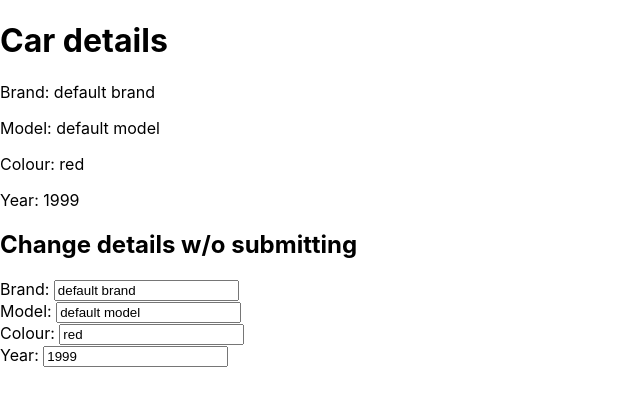
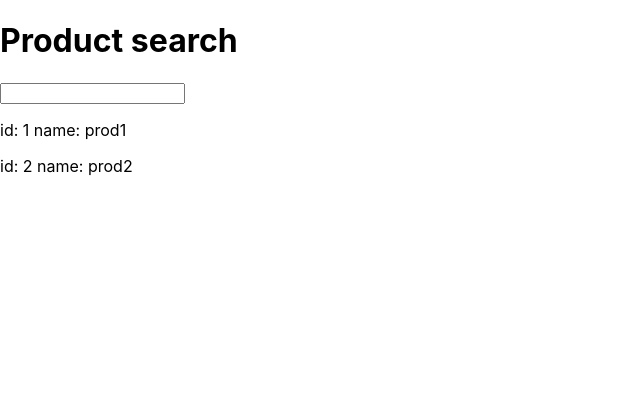
Before and after one commit to MichalBroos/TDP-13-16_MERN, a React (Create React App) app in the folder 16_React/first-react-app/: page / in a window 1280 px wide. Shown: the top 406 px of the page, without its empty margins (0-640 px from the left). Built offline with nearby package versions, Linux system fonts and the light colour scheme.

Commit message:
Add incomplete React State exercise 4 Shows all products No search functionality Original list of products passed as prop Includes Warning: Each child in a list should have a unique "key" prop.

```diff
--- a/16_React/first-react-app/src/App.js
+++ b/16_React/first-react-app/src/App.js
@@ -5,6 +5,7 @@ import './App.css';
 // import ComponentWithProps from './ComponentWithProps';
 // import SaveCustomer from './SaveCustomer';
 import Car from './Car';
+import ProductTable from './ProductTable';
 
 function App() {
   return (
@@ -52,7 +53,11 @@ function App() {
 
     // <SaveCustomer/>
 
-    <Car/>
+    // <Car/>
+
+    <ProductTable products={JSON.stringify(
+      [{id: 1, name: "prod1"}, {id: 2, name: "prod2"}]
+    )}/>
   );
 }
 
--- /dev/null
+++ b/16_React/first-react-app/src/ProductTable.js
@@ -0,0 +1,22 @@
+import {useState} from 'react';
+
+const ProductTable = ({products}) => {
+    const json = JSON.parse(products);
+    console.log(json, typeof json);
+
+    // const list = [];
+    // j.forEach(element => {
+    //     list.push(<p key={element.prodId}>{element.prodId}</p>)
+    // });
+    return (
+        <>
+            <h1>Product search</h1>
+            <input
+                type="text" name="search"
+            />
+            {json.map(prod => <p>{`id: ${prod.id} name: ${prod.name}`}</p>)}
+        </>
+    );
+}
+
+export default ProductTable;
```
